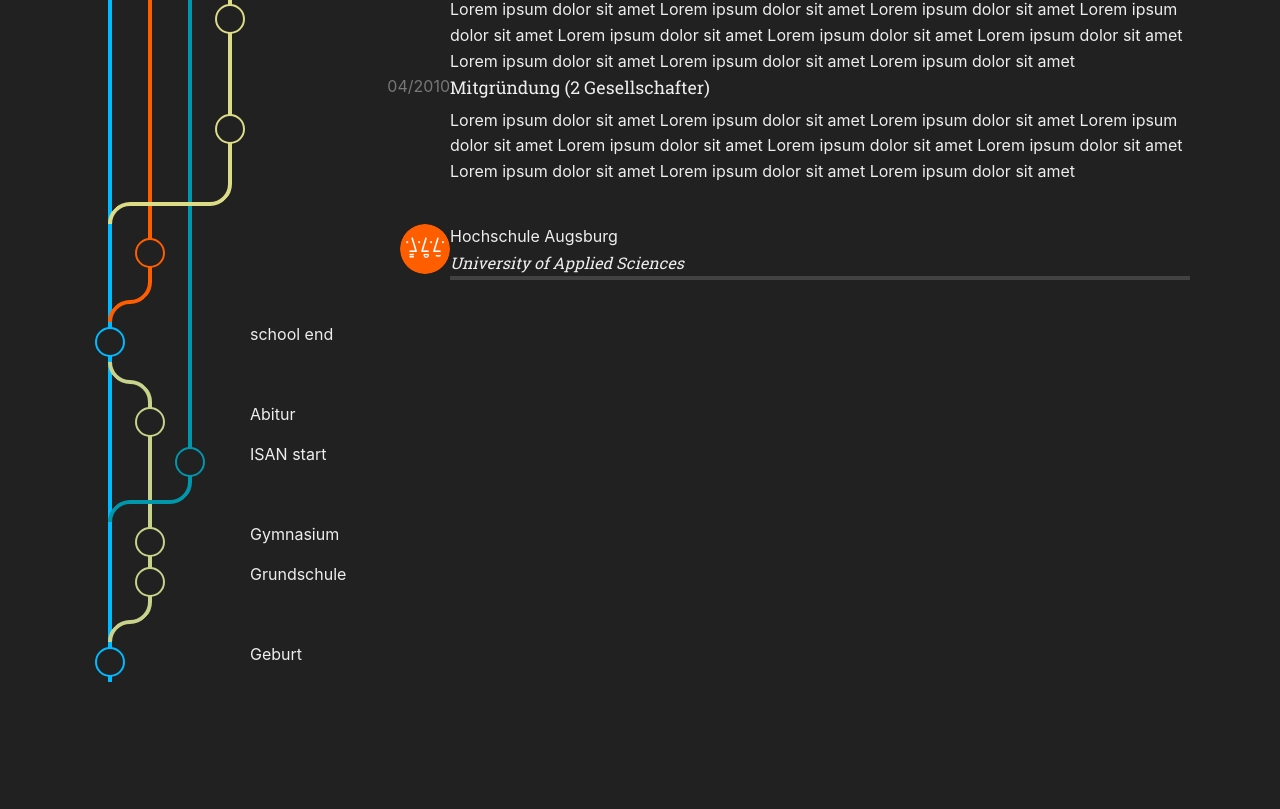
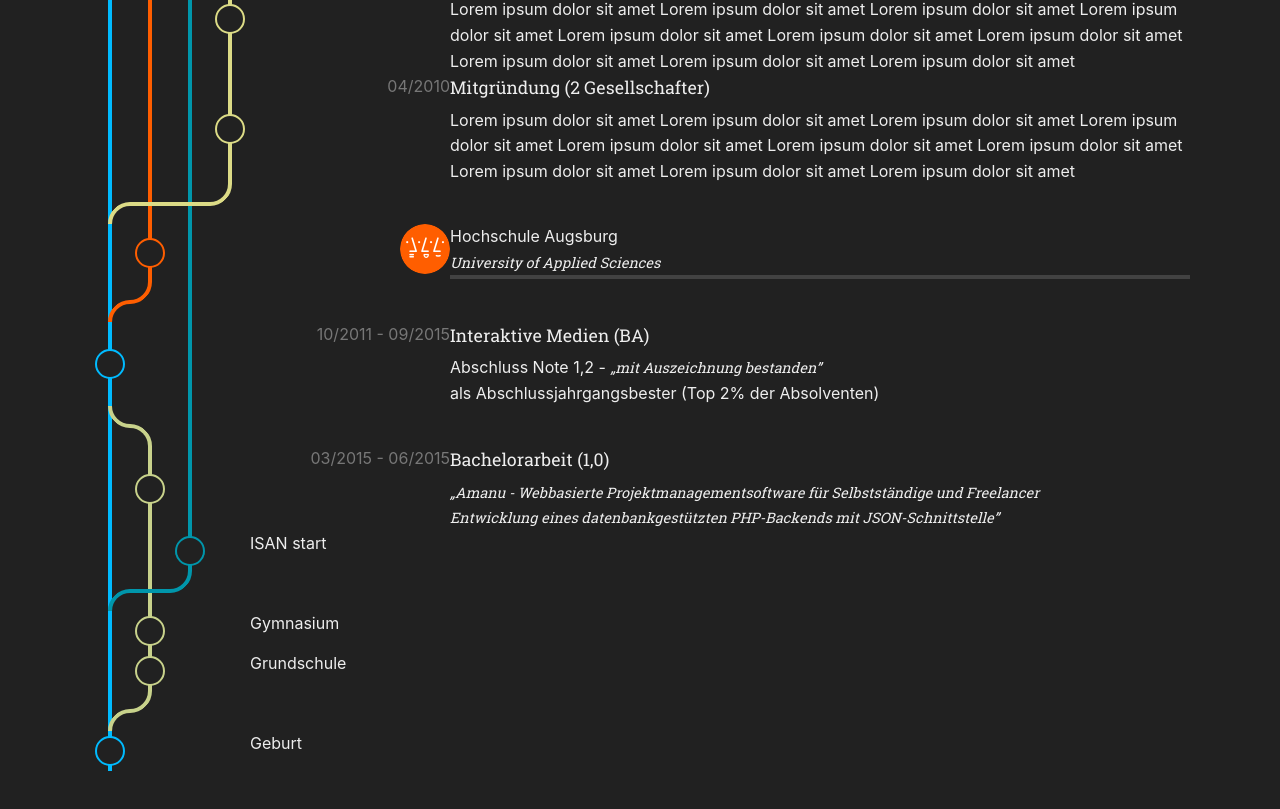
Before and after one commit to santosch/website2023, a Next.js app: page / in a window 1280 px wide. Shown: the part 1986-2795 px from the top of the page. Before the commit the page ends 2716 px from the top, so only its background shows below. Built offline with nearby package versions, Linux system fonts and the light colour scheme.

Commit message:
add more vita stations

```diff
--- a/src/app/globals.scss
+++ b/src/app/globals.scss
@@ -110,4 +110,5 @@ strong {
 em {
   font-style: italic;
   font-family: var(--font-slab);
+  font-size: 0.9rem; // the slab font looks larger
 }
--- /dev/null
+++ b/src/components/Vita/Stations/Hsa/HsaBachelor.tsx
@@ -0,0 +1,16 @@
+import {COLORS} from "@santosch/components/Vita/vitaColors";
+import Step from "@santosch/components/Graph/Step/Step";
+
+export default function HsaBachelor(): JSX.Element {
+    return (
+        <Step
+            eventKey="hsa-bachelor"
+            color={COLORS.HSA}
+            date="10/2011 - 09/2015"
+            title="Interaktive Medien (BA)"
+        >
+            Abschluss Note 1,2 - <em>&bdquo;mit Auszeichnung bestanden&rdquo;</em><br/>
+            als Abschlussjahrgangsbester (Top 2% der Absolventen)
+        </Step>
+    );
+}
--- /dev/null
+++ b/src/components/Vita/Stations/Hsa/HsaThesis.tsx
@@ -0,0 +1,18 @@
+import {COLORS} from "@santosch/components/Vita/vitaColors";
+import Step from "@santosch/components/Graph/Step/Step";
+
+export default function HsaThesis(): JSX.Element {
+    return (
+        <Step
+            eventKey="hsa-thesis"
+            color={COLORS.HSA}
+            date="03/2015 - 06/2015"
+            title="Bachelorarbeit (1,0)"
+        >
+            <em>
+                &bdquo;Amanu - Webbasierte Projektmanagementsoftware für Selbstständige und Freelancer<br/>
+                Entwicklung eines datenbankgestützten PHP-Backends mit JSON-Schnittstelle&rdquo;
+            </em>
+        </Step>
+    );
+}
--- a/src/components/Vita/Vita.tsx
+++ b/src/components/Vita/Vita.tsx
@@ -17,6 +17,8 @@ import CreaFreelancer from "@santosch/components/Vita/Stations/Crea/CreaFreelanc
 import CreaIntern from "@santosch/components/Vita/Stations/Crea/CreaIntern";
 import IsanDev from "@santosch/components/Vita/Stations/Isan/IsanDev";
 import IsanFounding from "@santosch/components/Vita/Stations/Isan/IsanFounding";
+import HsaBachelor from "@santosch/components/Vita/Stations/Hsa/HsaBachelor";
+import HsaThesis from "@santosch/components/Vita/Stations/Hsa/HsaThesis";
 
 
 export default function Vita(): JSX.Element {
@@ -161,7 +163,7 @@ export default function Vita(): JSX.Element {
                     s1={<Line color={COLORS.DEFAULT} event="school"/>}
                     s3={<Line color={COLORS.ISAN} />}
                 >
-                    school end
+                    <HsaBachelor />
                 </Entry>
                 <Entry
                     s1={<Line color={COLORS.DEFAULT} tr={COLORS.SCHOOL} />}
@@ -173,7 +175,7 @@ export default function Vita(): JSX.Element {
                     s2={<Line color={COLORS.SCHOOL} event="school-abitur" />}
                     s3={<Line color={COLORS.ISAN} />}
                 >
-                    Abitur
+                    <HsaThesis />
                 </Entry>
 
 
```
